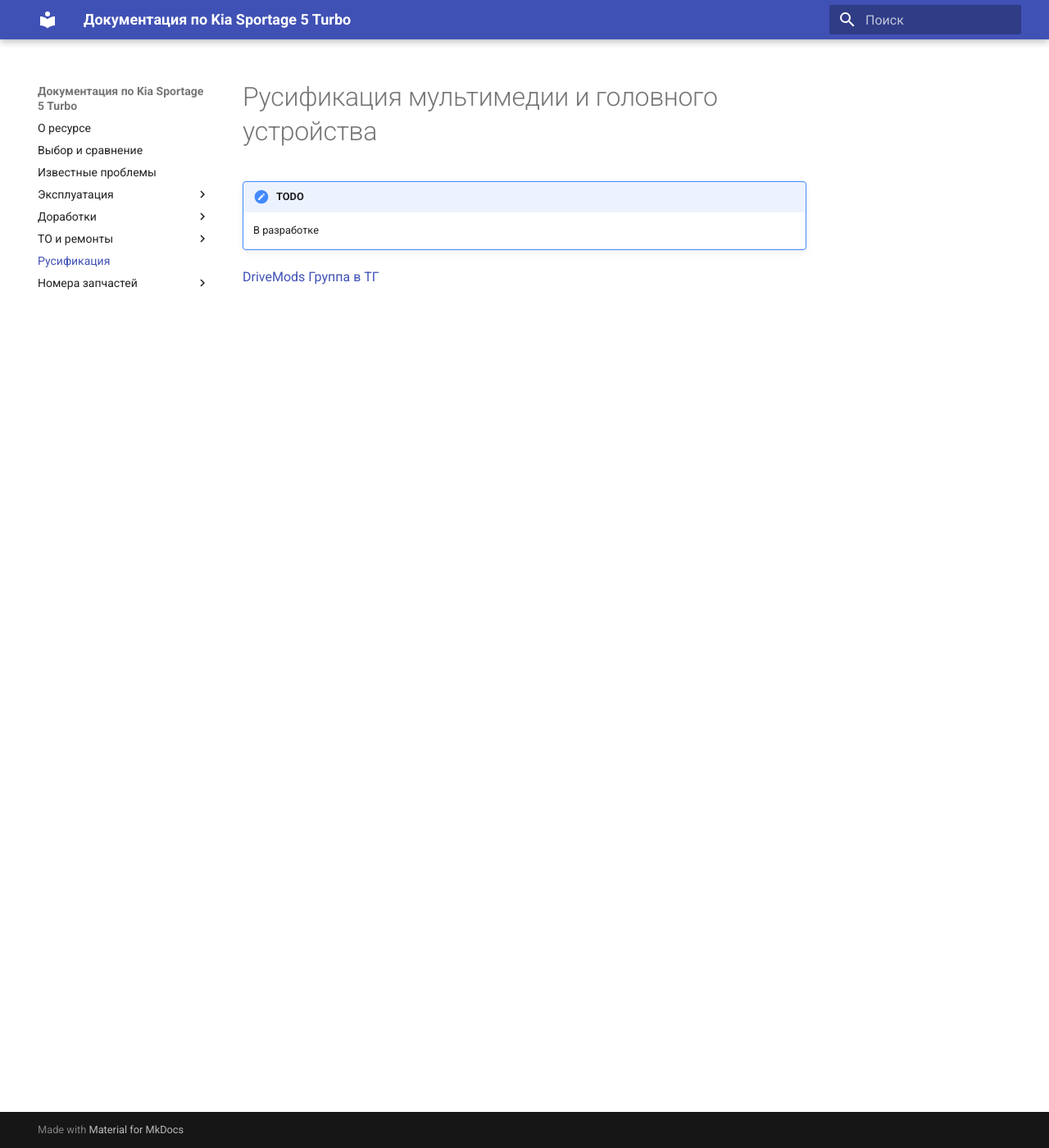
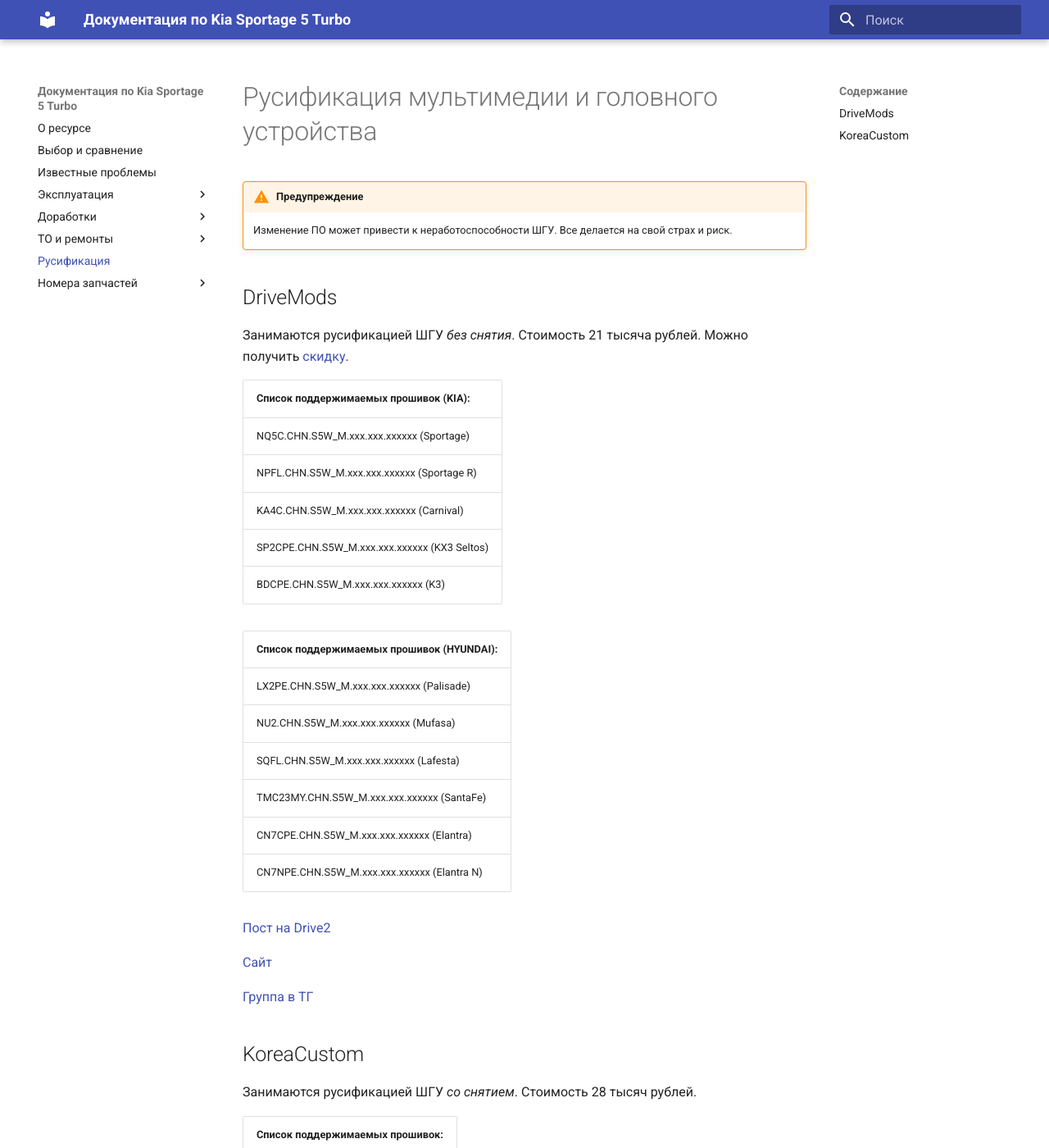
Before and after one commit to kia-sportage-docs/kia-sport5-docs, an MkDocs documentation site: the page built from docs/translate.md, in a window 1280 px wide and 1400 px high. Shown: the whole window at 82% size. Built offline with MkDocs 1.6.1 and Material for MkDocs 9.7.7, drawn with Linux system fonts in a browser that asks for light colours; some of the changed text lies outside the part shown.

Commit message:
Добавляем информацию по русификации

```diff
--- a/docs/translate.md
+++ b/docs/translate.md
@@ -1,7 +1,62 @@
 # Русификация мультимедии и головного устройства
 
-!!! note "TODO"
-    В разработке
+!!! warning "Предупреждение"
+    Изменение ПО может привести к неработоспособности ШГУ. Все делается на свой страх и риск.
 
-[DriveMods](https://drivemods.org/)
-[Группа в ТГ](https://t.me/Kia_Sportage_5_Turbo/96622)
+## DriveMods
+
+Занимаются русификацией ШГУ *без снятия*. Стоимость 21 тысяча рублей. Можно получить [скидку](https://t.me/Kia_Sportage_5_Turbo/96622/119131).
+
+| Список поддержимаемых прошивок (KIA): |
+|---|
+| NQ5C.CHN.S5W_M.xxx.xxx.xxxxxx (Sportage) |
+| NPFL.CHN.S5W_M.xxx.xxx.xxxxxx (Sportage R) |
+| KA4C.CHN.S5W_M.xxx.xxx.xxxxxx (Carnival) |
+| SP2CPE.CHN.S5W_M.xxx.xxx.xxxxxx (KX3 Seltos) |
+| BDCPE.CHN.S5W_M.xxx.xxx.xxxxxx (K3) |
+
+| Список поддержимаемых прошивок (HYUNDAI): |
+|---|
+| LX2PE.CHN.S5W_M.xxx.xxx.xxxxxx (Palisade) |
+| NU2.CHN.S5W_M.xxx.xxx.xxxxxx (Mufasa) |
+| SQFL.CHN.S5W_M.xxx.xxx.xxxxxx (Lafesta) |
+| TMC23MY.CHN.S5W_M.xxx.xxx.xxxxxx (SantaFe) |
+| CN7CPE.CHN.S5W_M.xxx.xxx.xxxxxx (Elantra) |
+| CN7NPE.CHN.S5W_M.xxx.xxx.xxxxxx (Elantra N) |
+
+
+[Пост на Drive2](https://www.drive2.ru/o/b/708309789733573825/)
+
+[Сайт](https://drivemods.org)
+
+[Группа в ТГ](https://t.me/DriveMods)
+
+## KoreaCustom
+
+Занимаются русификацией ШГУ *со снятием*. Стоимость 28 тысяч рублей.
+
+| Список поддержимаемых прошивок: |
+|---|
+| DL3N.CHN.SOP.T.V1.0.xxxxxx |
+| DL3N.CHN.SOP.L.V1.0.xxxxxx |
+| DL3C.CHN.SOP.T.V1.0.xxxxxx |
+| DL3C.CHN.SOP.T.V1.1.xxxxxx |
+| DL3C.CHN.SOP.L.V1.0.xxxxxx |
+| CN7C.CHN.SOP.T.V1.0.xxxxxx |
+| DN8C.CHN.SOP.T.V1.0.xxxxxx |
+| DN8C.CHN.SOP.L.V1.0.xxxxxx |
+| DU2.CHN.SOP.T.V1.0.xxxxxx |
+| DU2.CHN.SOP.L.V1.0.xxxxxx |
+| DU2EV.CHN.SOP.T.V1.0.xxxxxx |
+| NPPE.CHN.SOP.T.V1.0.xxxxxx |
+| NPPE.CHN.SOP.L.V1.0.xxxxxx |
+| SP2C.CHN.SOP.T.V1.0.xxxxxx |
+| SP2C.CHN.SOP.L.V1.0.xxxxxx |
+
+где — xxxxxx любые числа
+
+[Пост на Drive2](https://www.drive2.ru/o/b/700599189565871672/)
+
+[Сайт](https://koreacustom.ru)
+
+[Группа в ТГ](https://t.me/koreacustom_chanel)
```
Also changed, not shown: docs/issue.md (+13 -5 lines), docs/part/accessories.md (+8 -0 lines).
